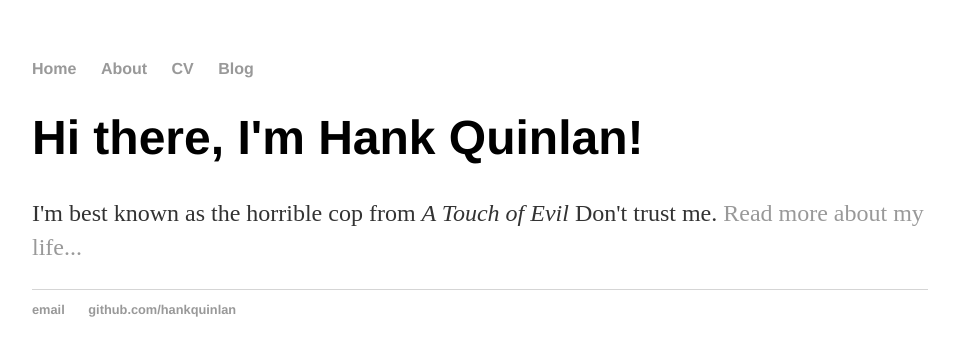
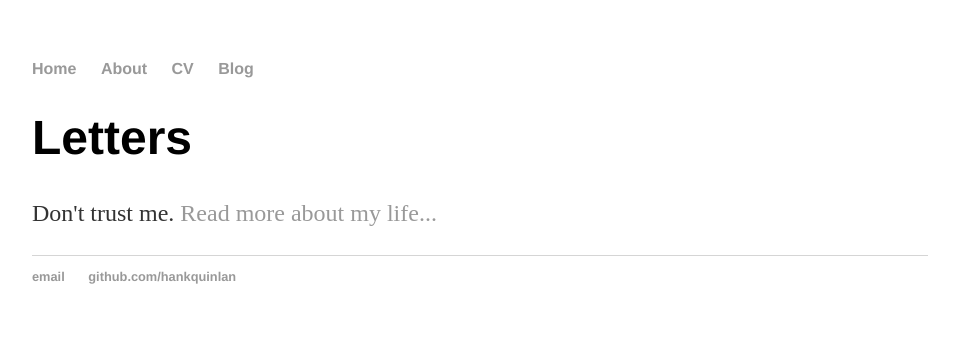
Before and after one commit to liandyn/liandyn.github.io, a Jekyll site: the page built from index.html, in a window 1280 px wide. Shown: the top 356 px of the page, without its empty margins (160-1119 px from the left). Built offline with Jekyll 4.4.1, drawn with Linux system fonts in a browser that asks for light colours.

Commit message:
Update index.html

```diff
--- a/index.html
+++ b/index.html
@@ -1,8 +1,8 @@
 ---
 layout: default
-title: Hank Quinlan, Horrible Cop
+title: Nicholas
 ---
 <div class="blurb">
-	<h1>Hi there, I'm Hank Quinlan!</h1>
-	<p>I'm best known as the horrible cop from <em>A Touch of Evil</em> Don't trust me. <a href="/about">Read more about my life...</a></p>
+	<h1>Letters</h1>
+	<p>Don't trust me. <a href="/about">Read more about my life...</a></p>
 </div><!-- /.blurb -->
```
